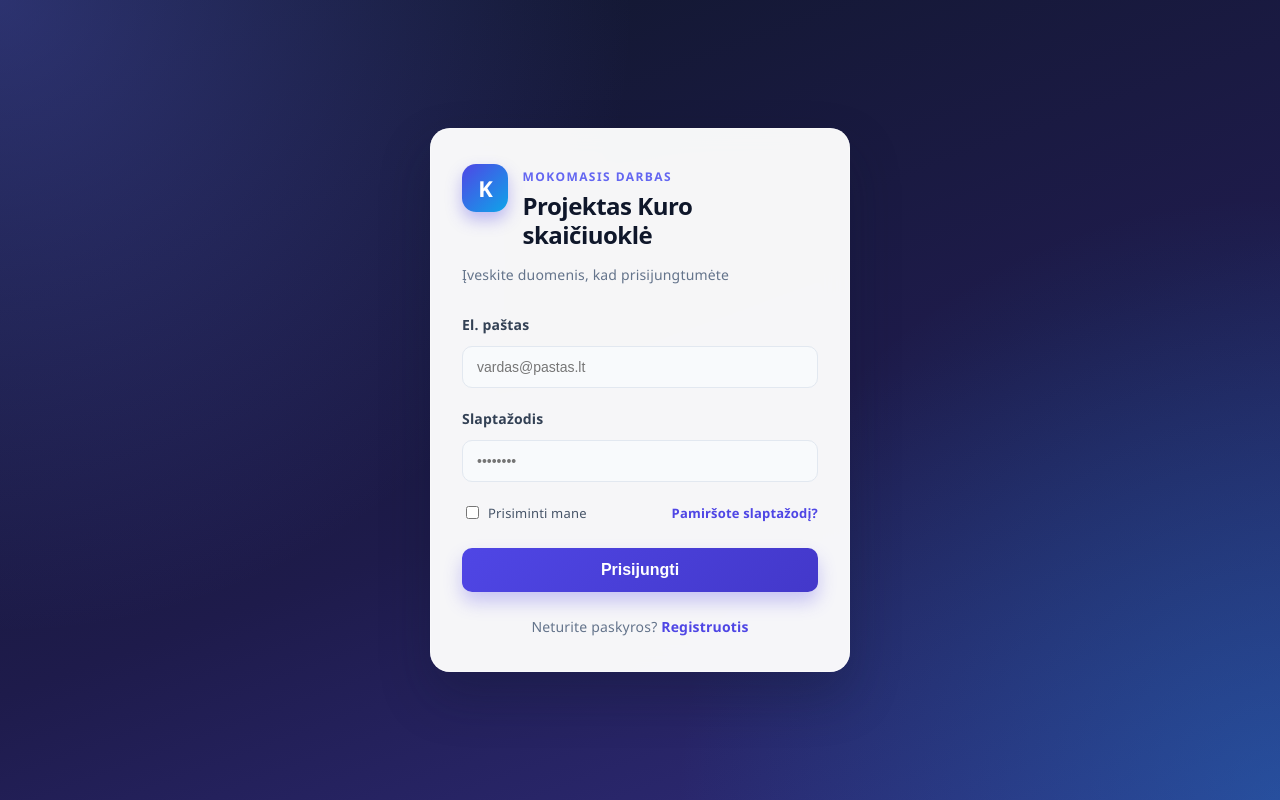
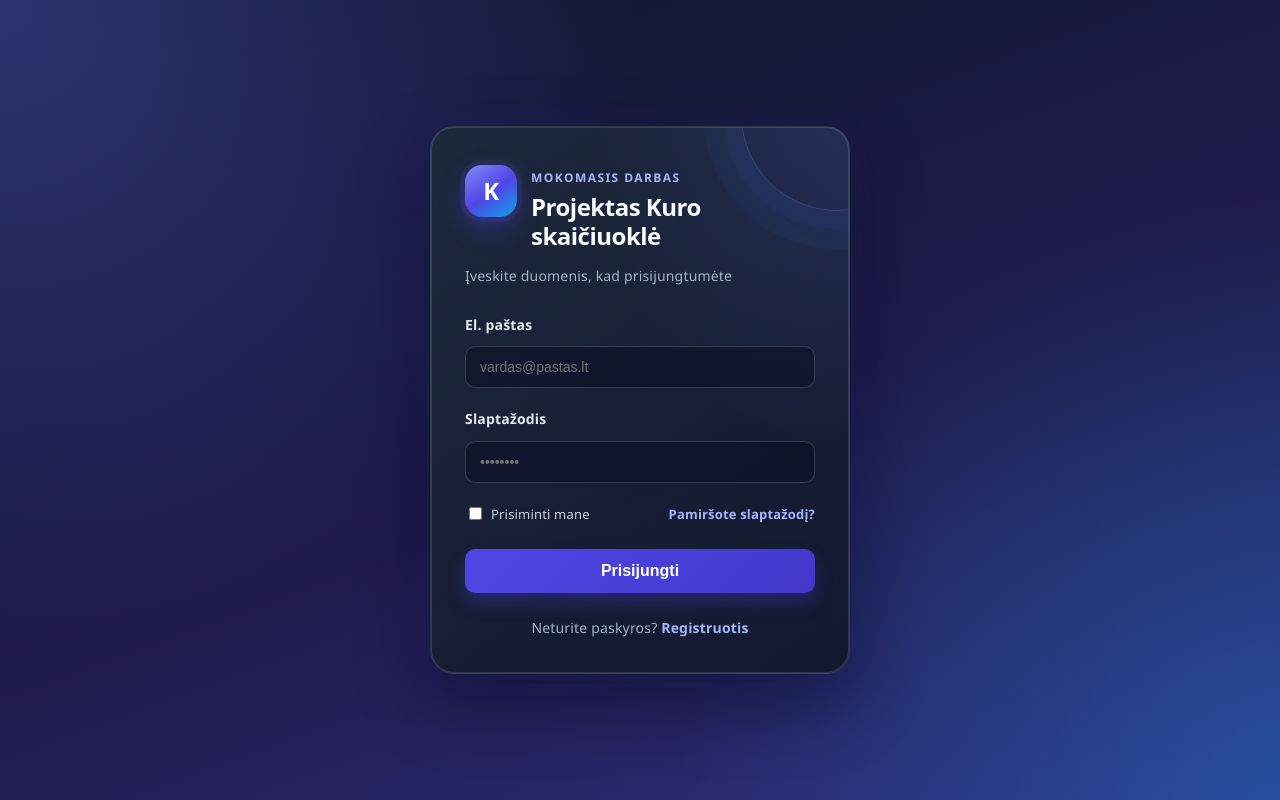
Before and after one commit to alinaberdovska/Projektas-kuro-skai-iuokl-, a React (Vite) app: page / in a window 1280 px wide. Built offline with nearby package versions, Linux system fonts and the light colour scheme.

Commit message:
pirma kortele

```diff
--- a/src/App.css
+++ b/src/App.css
@@ -22,17 +22,44 @@
 }
 
 .login-card {
-  background: rgba(255, 255, 255, 0.96);
-  padding: 36px 32px 32px;
-  border-radius: 20px;
+  position: relative;
+  isolation: isolate;
+  overflow: hidden;
+  background:
+    radial-gradient(ellipse at 100% 0%, rgba(99, 102, 241, 0.18), transparent 42%),
+    linear-gradient(145deg, rgba(30, 41, 59, 0.94), rgba(15, 23, 42, 0.88));
+  padding: 38px 34px 32px;
+  border-radius: 24px;
   box-shadow:
-    0 24px 50px rgba(15, 23, 42, 0.28),
-    0 0 0 1px rgba(255, 255, 255, 0.4) inset;
+    0 28px 70px rgba(2, 6, 23, 0.48),
+    0 0 0 1px rgba(255, 255, 255, 0.13) inset,
+    0 0 50px rgba(79, 70, 229, 0.12);
   width: 100%;
   max-width: 420px;
   box-sizing: border-box;
   text-align: left;
-  backdrop-filter: blur(12px);
+  backdrop-filter: blur(18px);
+  border: 1px solid rgba(148, 163, 184, 0.2);
+  animation: card-arrive 650ms cubic-bezier(0.2, 0.8, 0.2, 1) both;
+}
+
+.login-card::before {
+  content: '';
+  position: absolute;
+  z-index: -1;
+  width: 190px;
+  height: 190px;
+  top: -108px;
+  right: -84px;
+  border: 1px solid rgba(129, 140, 248, 0.25);
+  border-radius: 50%;
+  box-shadow: 0 0 0 18px rgba(99, 102, 241, 0.045), 0 0 0 38px rgba(14, 165, 233, 0.035);
+  pointer-events: none;
+}
+
+@keyframes card-arrive {
+  from { opacity: 0; transform: translateY(14px) scale(0.985); }
+  to { opacity: 1; transform: translateY(0) scale(1); }
 }
 
 .card-header {
@@ -45,15 +72,16 @@
 .card-mark {
   display: grid;
   place-items: center;
-  width: 48px;
-  height: 48px;
-  border-radius: 14px;
-  background: linear-gradient(135deg, #4f46e5, #0ea5e9);
+  width: 52px;
+  height: 52px;
+  border-radius: 17px;
+  background: linear-gradient(145deg, #818cf8 0%, #4f46e5 52%, #0ea5e9 100%);
   color: #fff;
-  font-size: 22px;
+  font-size: 24px;
   font-weight: 700;
   letter-spacing: -0.5px;
-  box-shadow: 0 8px 16px rgba(79, 70, 229, 0.35);
+  box-shadow: 0 10px 24px rgba(79, 70, 229, 0.42), 0 0 0 5px rgba(99, 102, 241, 0.1);
+  flex: 0 0 auto;
 }
 
 .card-kicker {
@@ -62,12 +90,12 @@
   font-weight: 600;
   letter-spacing: 0.12em;
   text-transform: uppercase;
-  color: #6366f1;
+  color: #a5b4fc;
 }
 
 .login-card h1 {
   margin: 0;
-  color: #0f172a;
+  color: #f8fafc;
   font-size: 24px;
   font-weight: 700;
   letter-spacing: -0.5px;
@@ -75,9 +103,10 @@
 }
 
 .subtitle {
-  color: #64748b;
+  color: #a5b4c6;
   font-size: 14px;
-  margin: 12px 0 24px;
+  margin: 14px 0 26px;
+  line-height: 1.55;
 }
 
 .form-group {
@@ -88,25 +117,26 @@
   display: block;
   margin-bottom: 8px;
   font-size: 14px;
-  color: #334155;
+  color: #e2e8f0;
   font-weight: 600;
 }
 
 .form-group input {
   width: 100%;
   padding: 12px 14px;
-  border: 1px solid #e2e8f0;
+  border: 1px solid rgba(148, 163, 184, 0.28);
   border-radius: 10px;
   font-size: 14px;
-  background: #f8fafc;
+  color: #f8fafc;
+  background: rgba(2, 6, 23, 0.3);
   box-sizing: border-box;
   transition: border-color 0.2s, box-shadow 0.2s, background 0.2s;
 }
 
 .form-group input:focus {
   outline: none;
-  background: #fff;
-  border-color: #6366f1;
+  background: rgba(15, 23, 42, 0.72);
+  border-color: #818cf8;
   box-shadow: 0 0 0 4px rgba(99, 102, 241, 0.15);
 }
 
@@ -122,12 +152,12 @@
   display: flex;
   align-items: center;
   gap: 6px;
-  color: #475569;
+  color: #cbd5e1;
   cursor: pointer;
 }
 
 .forgot-password {
-  color: #4f46e5;
+  color: #a5b4fc;
   text-decoration: none;
   font-weight: 600;
 }
@@ -155,15 +185,22 @@
   box-shadow: 0 14px 22px rgba(79, 70, 229, 0.35);
 }
 
+.login-btn:focus-visible,
+.forgot-password:focus-visible,
+.login-footer a:focus-visible {
+  outline: 3px solid rgba(125, 211, 252, 0.9);
+  outline-offset: 3px;
+}
+
 .login-footer {
   margin-top: 22px;
   text-align: center;
   font-size: 14px;
-  color: #64748b;
+  color: #a5b4c6;
 }
 
 .login-footer a {
-  color: #4f46e5;
+  color: #a5b4fc;
   text-decoration: none;
   font-weight: 600;
 }
@@ -171,3 +208,37 @@
 .login-footer a:hover {
   text-decoration: underline;
 }
+
+@media (max-width: 480px) {
+  .login-container {
+    padding: 18px;
+  }
+
+  .login-card {
+    padding: 30px 23px 25px;
+    border-radius: 21px;
+  }
+
+  .login-card h1 {
+    font-size: 21px;
+  }
+
+  .form-options {
+    align-items: flex-start;
+    gap: 12px;
+  }
+
+  .forgot-password {
+    text-align: right;
+  }
+}
+
+@media (prefers-reduced-motion: reduce) {
+  .login-card {
+    animation: none;
+  }
+
+  .login-btn {
+    transition: none;
+  }
+}
```
